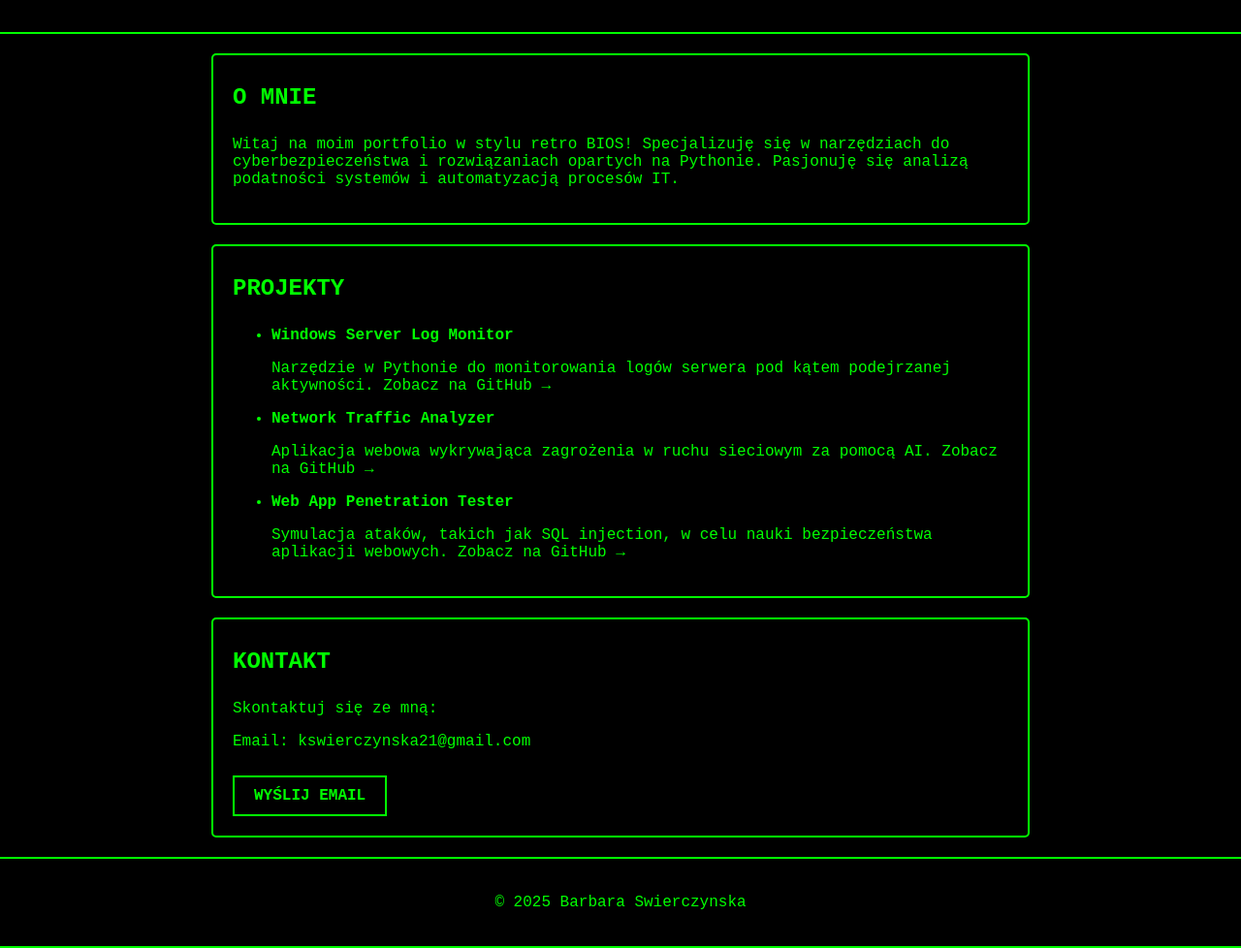
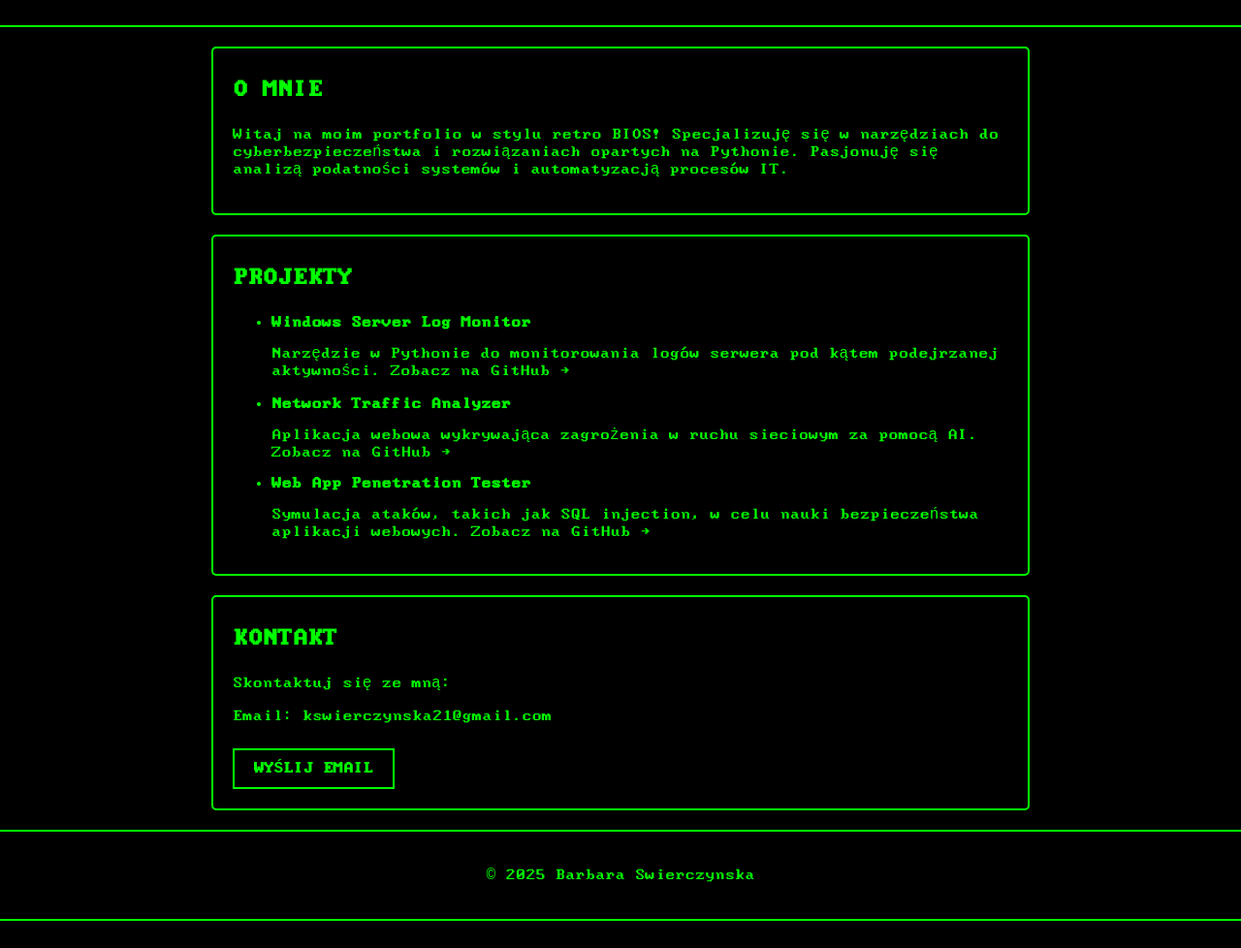
Before and after one commit to ka-dot-com/Portfolio, a plain HTML site: page index.html in a window 1280 px wide. Shown: the part 116-1094 px from the top of the page at 97% size. After the commit the page ends 1066 px from the top, so only its background shows below. Drawn offline with Linux system fonts and the light colour scheme; a web font is replaced by a local one.

Commit message:
Update index.html

```diff
--- a/index.html
+++ b/index.html
@@ -7,15 +7,15 @@
   <style>
     /* Dodanie czcionki */
     @font-face {
-      font-family: 'CordataPPC400';
-      src: url('WebPlus_Cordata_PPC-400.woff') format('woff');
+      font-family: 'Acer710Mono';
+      src: url('Web437_Acer710_Mono.woff') format('woff');
     }
 
     /* Stylizacja strony */
     body {
       background-color: #000; /* Czarny kolor tła */
       color: #00FF00; /* Zielony tekst */
-      font-family: 'CordataPPC400', monospace; /* Użycie czcionki WebPlus Cordata */
+      font-family: 'Acer710Mono', monospace; /* Użycie nowej czcionki */
       margin: 0;
       padding: 0;
     }
@@ -63,7 +63,7 @@
       font-weight: bold;
       text-align: center;
       transition: all 0.3s ease;
-      font-family: 'CordataPPC400', monospace;
+      font-family: 'Acer710Mono', monospace;
     }
 
     .button:hover {
```
